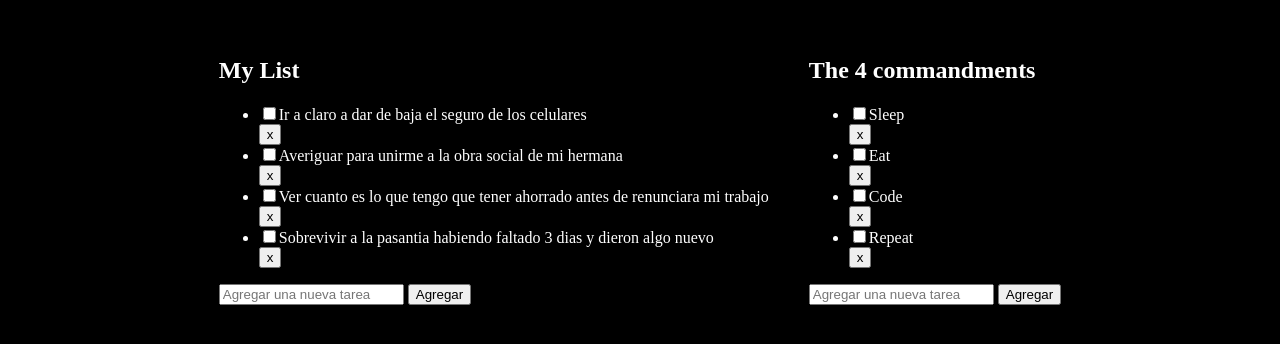
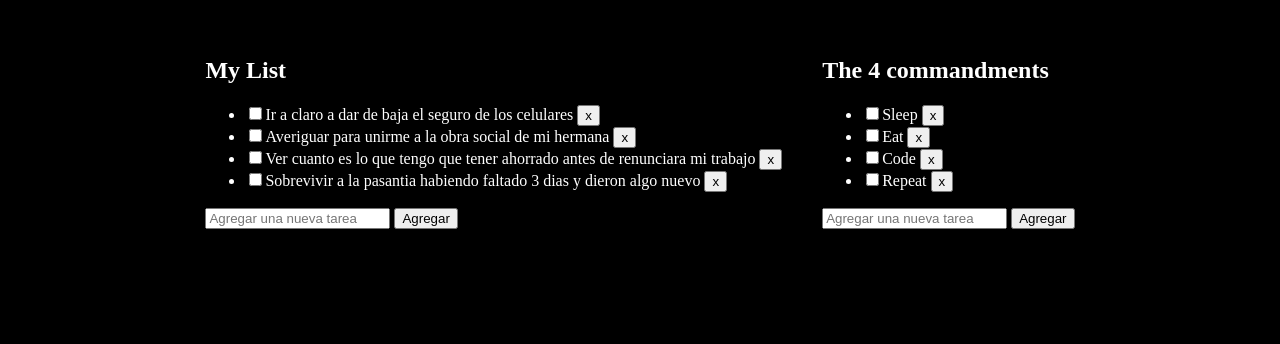
Before and after one commit to lnfernandezperez/JavaScript, a plain HTML site: page TPappFinal.html in a window 1280 px wide. Shown: the part 154-498 px from the top of the page. Drawn offline with Linux system fonts and the light colour scheme.

Commit message:
app reference notion

```diff
--- a/TPappFinal.html
+++ b/TPappFinal.html
@@ -16,12 +16,12 @@
         display: flex;
         justify-content: center;
       }
-      .lists{
+      .lists {
         display: flex;
         justify-content: center;
         padding: 20px;
       }
-      .list{
+      .list {
         padding: 20px;
       }
     </style>
@@ -35,20 +35,21 @@
         <ul class="listt">
           <li>
             <input type="checkbox" />Ir a claro a dar de baja el seguro de los
-            celulares
-          </li><button class="remove">x</button>
+            celulares <button class="remove">x</button>
+          </li>
           <li>
             <input type="checkbox" />Averiguar para unirme a la obra social de
-            mi hermana
-          </li><button class="remove">x</button>
+            mi hermana <button class="remove">x</button>
+          </li>
           <li>
             <input type="checkbox" />Ver cuanto es lo que tengo que tener
             ahorrado antes de renunciara mi trabajo
-          </li><button class="remove">x</button>
+            <button class="remove">x</button>
+          </li>
           <li>
             <input type="checkbox" />Sobrevivir a la pasantia habiendo faltado 3
-            dias y dieron algo nuevo
-          </li><button class="remove">x</button>
+            dias y dieron algo nuevo <button class="remove">x</button>
+          </li>
         </ul>
         <input
           type="text"
@@ -60,10 +61,18 @@
       <section class="list">
         <h2>The 4 commandments</h2>
         <ul class="listt">
-          <li><input type="checkbox" />Sleep</li><button class="remove">x</button>
-          <li><input type="checkbox" />Eat</li><button class="remove">x</button>
-          <li><input type="checkbox" />Code</li><button class="remove">x</button>
-          <li><input type="checkbox" />Repeat</li><button class="remove">x</button>
+          <li>
+            <input type="checkbox" />Sleep <button class="remove">x</button>
+          </li>
+          <li>
+            <input type="checkbox" />Eat <button class="remove">x</button>
+          </li>
+          <li>
+            <input type="checkbox" />Code <button class="remove">x</button>
+          </li>
+          <li>
+            <input type="checkbox" />Repeat <button class="remove">x</button>
+          </li>
         </ul>
         <input
           type="text"
--- a/TPappFinal.js
+++ b/TPappFinal.js
@@ -6,7 +6,7 @@ let uls = document.querySelectorAll(".listt");
 function createNewItemInList(text) {
   let element = document.createElement("li");
   let input = document.createElement("input");
-  let button =
+  let button = document.createElement("button")
   element.append(input);
   input.type = "checkbox";
   element.innerHTML += text;
@@ -15,13 +15,19 @@ function createNewItemInList(text) {
 }
 
 uls.forEach(function (ul, index) {
-  buttons[index].addEventListener("click", function () {
+  addButtons[index].addEventListener("click", function () {
     ul.append(createNewItemInList(inputs[index].value));
   });
 });
 
-let buttonsClear = document.querySelectorAll(".remove")
+let buttonsClear = document.querySelectorAll(".remove");
 
-function removeItemInList(){
-    let buttonClear = document.remove
+function removeItemInList() {
+  let buttonClear = document.remove();
 }
+
+buttonsClear.forEach(function (button) {
+  button.addEventListener("click", function () {
+    button.parentNode.remove();
+  });
+});
```
